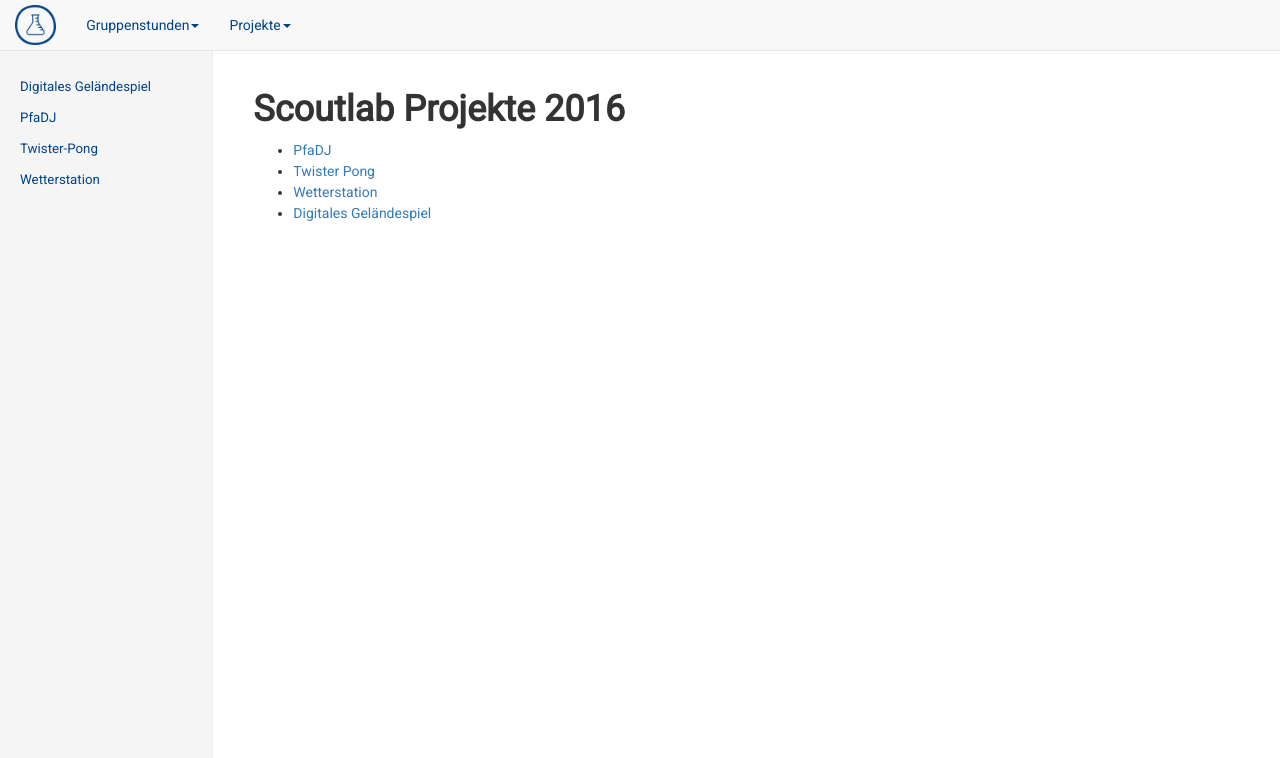
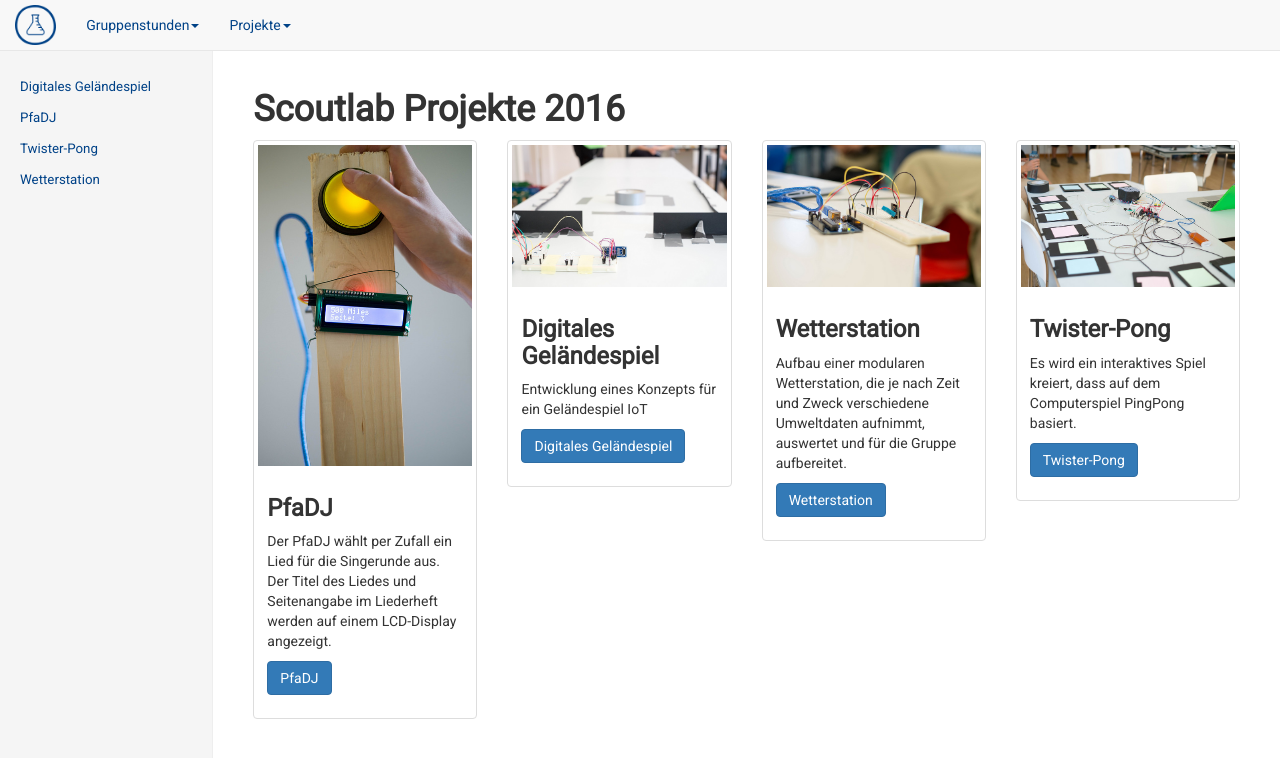
Before and after one commit to vcp-scoutlab/vcp-scoutlab.github.io, a Jekyll site: the page built from scoutlab-2016/index.md, in a window 1280 px wide. Shown: the top 758 px of the page. Built offline with Jekyll 4.4.1, drawn with Linux system fonts in a browser that asks for light colours.

Commit message:
featured-scoutlab2016 und neue Startseite Scoutlab 2016
Bilder zu den Projekten und Projektbeschreibung auf der Startseite

```diff
--- /dev/null
+++ b/_data/featured-scoutlab2016.yml
@@ -0,0 +1,22 @@
+
+- title: "PfaDJ"
+  url: /scoutlab-2016/PfaDJ/pfadj
+  description: "Der PfaDJ wählt per Zufall ein Lied für die Singerunde aus. Der Titel des Liedes und Seitenangabe im Liederheft werden auf einem LCD-Display angezeigt."
+  thumbnail: /scoutlab-2016/images/pfadj.jpg
+
+- title: "Digitales Geländespiel"
+  url: /scoutlab-2016/Digitales-Gelaendespiel/digitales-gelaendespiel
+  description: "Entwicklung eines Konzepts für ein Geländespiel IoT"
+  thumbnail: /scoutlab-2016/images/digitalesgelaendespiel.jpg
+
+- title: "Wetterstation"
+  url: /scoutlab-2016/Wetterstation/wetterstation
+  description: "Aufbau einer modularen Wetterstation, die je nach Zeit und Zweck verschiedene Umweltdaten aufnimmt, auswertet und für die Gruppe aufbereitet."
+  thumbnail: /scoutlab-2016/images/wetterstation.jpg
+
+- title: "Twister-Pong"
+  url: /scoutlab-2016/Twister-Pong/twister-pong
+  description: "Es wird ein interaktives Spiel kreiert, dass auf dem Computerspiel PingPong basiert."
+  thumbnail: /scoutlab-2016/images/twisterpong.jpg
+
+# - url: /foo/bar
--- a/scoutlab-2016/index.md
+++ b/scoutlab-2016/index.md
@@ -8,8 +8,16 @@ subdir: scoutlab-2016
 ---
 # Scoutlab Projekte 2016
 
-
-+ [PfaDJ](/scoutlab-2016/PfaDJ/pfadj)
-+ [Twister Pong](/scoutlab-2016/Twister-Pong/twister-pong)
-+ [Wetterstation](/scoutlab-2016/Wetterstation/wetterstation)
-+ [Digitales Geländespiel](/scoutlab-2016/Digitales-Gelaendespiel/digitales-gelaendespiel)
+<div class="row">
+  {% for item in site.data.featured-scoutlab2016 %}
+  <div class="col-sm-3 col-md-3">
+    <div class="thumbnail">
+      <a href="{{item.url}}"><img  src="{{item.thumbnail}}" class="vcp-thumb" alt="{{item.title}}"></a>
+      <div class="caption">
+        <h3>{{item.title}}</h3>
+        <p>{{item.description}}</p>
+        <p><a href="{{item.url}}" class="btn btn-primary" role="button">{{item.title}}</a></p>
+      </div>
+    </div>
+  </div>
+  {% endfor %}
```
Also changed, not shown: scoutlab-2016/images/digitalesgelaendespiel.jpg (added), scoutlab-2016/images/pfadj.jpg (added), scoutlab-2016/images/twisterpong.jpg (added), scoutlab-2016/images/wetterstation.jpg (added).
